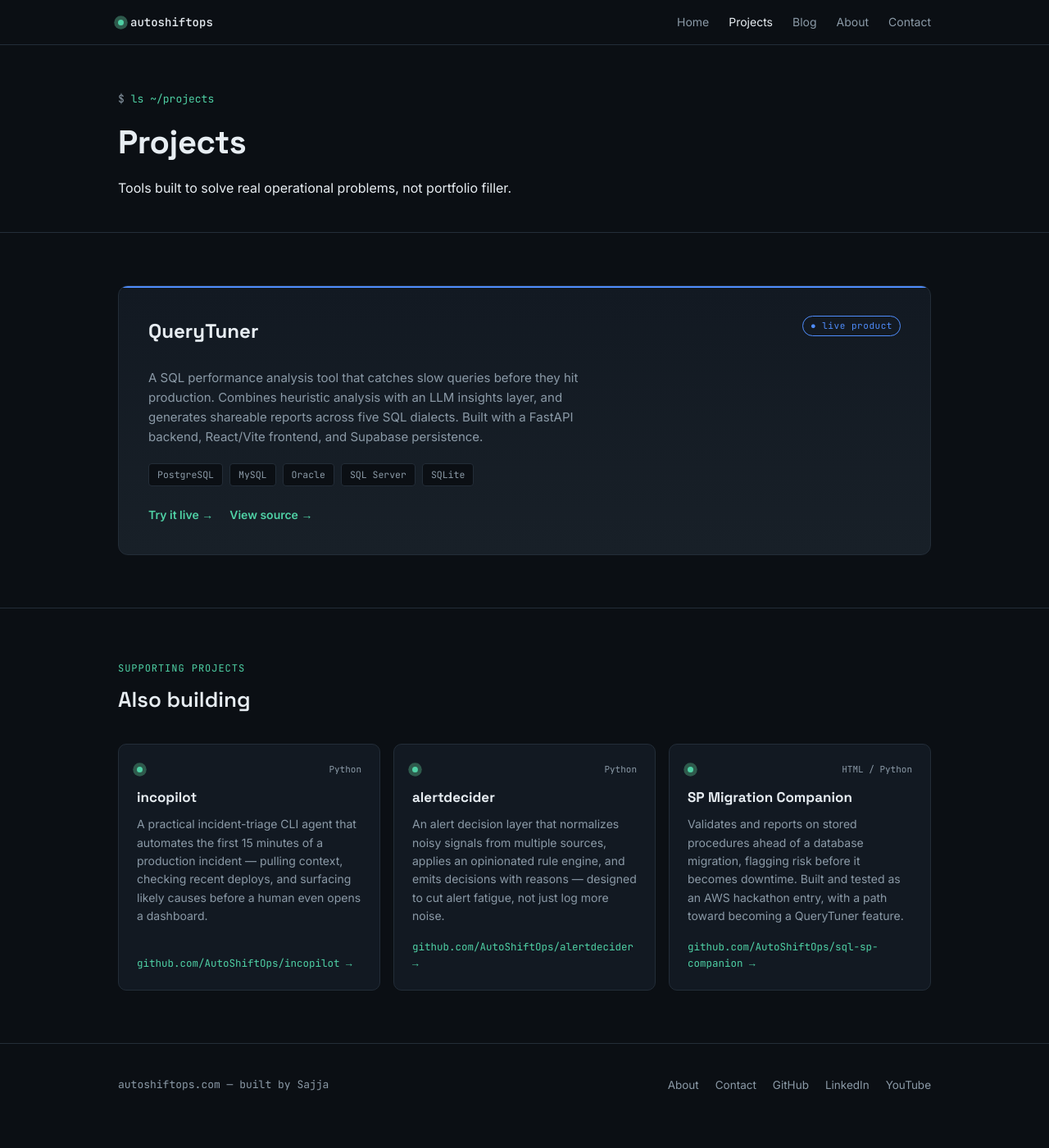
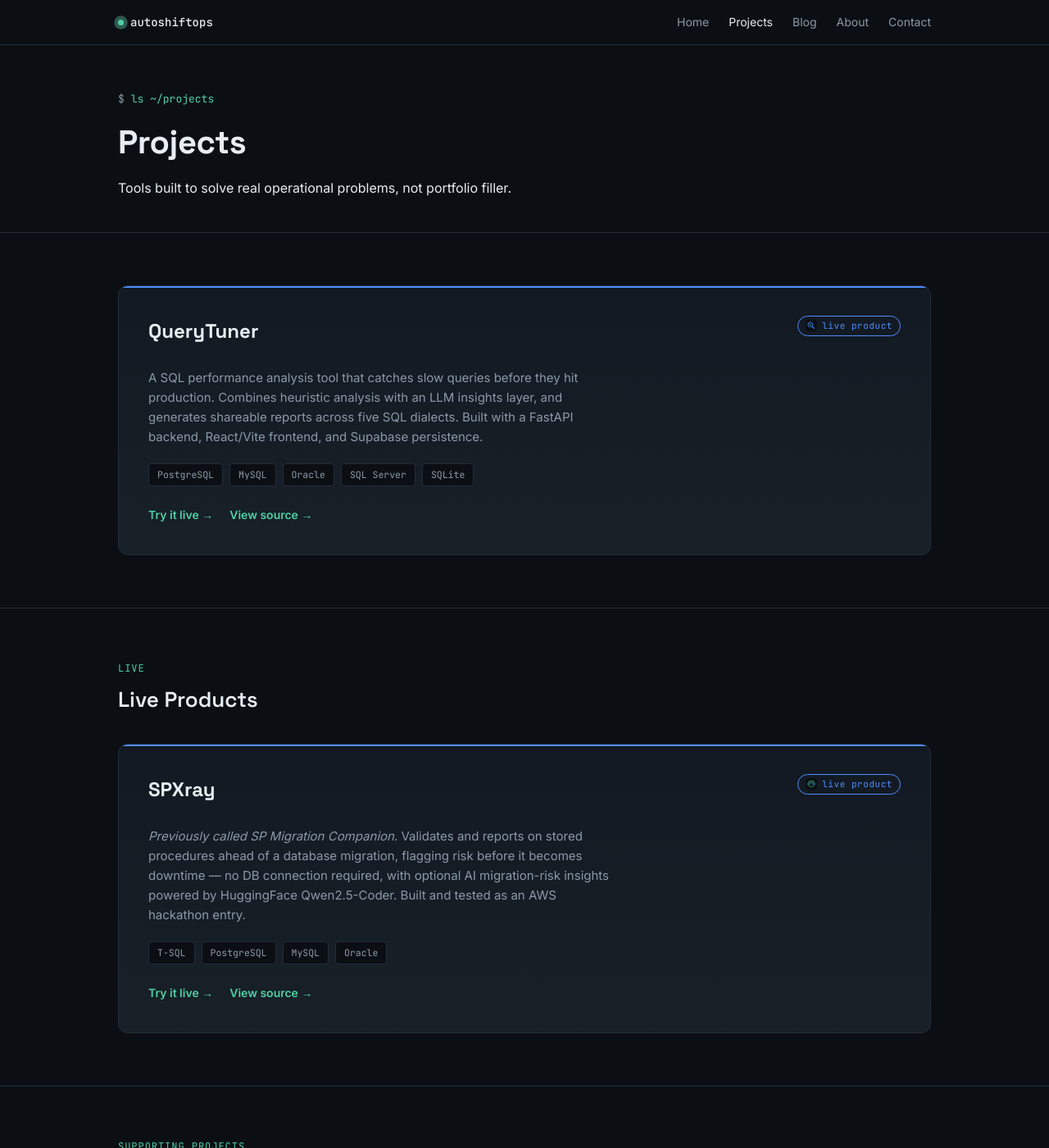
Before and after one commit to AutoShiftOps/autoshiftops.github.io, a Jekyll site: the page built from projects.md, in a window 1280 px wide and 1400 px high. Shown: the whole window at 82% size. Built offline with Jekyll 4.4.1, drawn with Linux system fonts in a browser that asks for light colours.

Commit message:
Add QueryTuner/SPXray marks and rebrand SP Migration Companion to SPXray
Wire product logo marks into the flagship tag pills on the homepage and
projects page, and promote SPXray to a full flagship card on the projects
page matching QueryTuner's treatment.

```diff
--- a/assets/css/main.css
+++ b/assets/css/main.css
@@ -145,7 +145,9 @@ section{ padding:64px 0; border-bottom:1px solid var(--border); }
 .tag-flagship{
   font-family:var(--font-mono); font-size:11px; color:var(--accent-blue);
   border:1px solid var(--accent-blue); padding:3px 9px; border-radius:20px; letter-spacing:.05em;
+  display:inline-flex; align-items:center; gap:6px;
 }
+.tag-icon{ width:14px; height:14px; border-radius:4px; display:block; }
 .flagship h3{ font-family:var(--font-display); font-size:24px; margin-bottom:10px; }
 .flagship p{ color:var(--text-dim); font-size:15px; max-width:60ch; margin-bottom:20px; }
 .dialects{ display:flex; flex-wrap:wrap; gap:8px; margin-bottom:24px; }
--- a/projects.md
+++ b/projects.md
@@ -17,7 +17,7 @@ description: QueryTuner and the supporting tools Sajja is building for AI-powere
     <div class="flagship">
       <div class="flagship-top">
         <h3>QueryTuner</h3>
-        <span class="tag-flagship">&#9679; live product</span>
+        <span class="tag-flagship"><img src="{{ '/assets/images/logos/querytuner-mark.svg' | relative_url }}" alt="" class="tag-icon"> live product</span>
       </div>
       <p>A SQL performance analysis tool that catches slow queries before they hit production. Combines heuristic analysis with an LLM insights layer, and generates shareable reports across five SQL dialects. Built with a FastAPI backend, React/Vite frontend, and Supabase persistence.</p>
       <div class="dialects">
@@ -26,6 +26,29 @@ description: QueryTuner and the supporting tools Sajja is building for AI-powere
       <div class="flagship-links">
         <a href="{{ site.social.querytuner }}" target="_blank" rel="noopener">Try it live &rarr;</a>
         <a href="{{ site.social.github_org }}/sql-query-analyzer" target="_blank" rel="noopener">View source &rarr;</a>
+      </div>
+    </div>
+  </div>
+</section>
+
+<section>
+  <div class="wrap">
+    <div class="section-head">
+      <span class="label">Live</span>
+      <h2>Live Products</h2>
+    </div>
+    <div class="flagship">
+      <div class="flagship-top">
+        <h3>SPXray</h3>
+        <span class="tag-flagship"><img src="{{ '/assets/images/logos/spxray-mark.svg' | relative_url }}" alt="" class="tag-icon"> live product</span>
+      </div>
+      <p><em>Previously called SP Migration Companion.</em> Validates and reports on stored procedures ahead of a database migration, flagging risk before it becomes downtime &mdash; no DB connection required, with optional AI migration-risk insights powered by HuggingFace Qwen2.5-Coder. Built and tested as an AWS hackathon entry.</p>
+      <div class="dialects">
+        <span>T-SQL</span><span>PostgreSQL</span><span>MySQL</span><span>Oracle</span>
+      </div>
+      <div class="flagship-links">
+        <a href="https://spxray.vercel.app" target="_blank" rel="noopener">Try it live &rarr;</a>
+        <a href="https://github.com/AutoShiftOps/spxray" target="_blank" rel="noopener">View source &rarr;</a>
       </div>
     </div>
   </div>
@@ -50,12 +73,6 @@ description: QueryTuner and the supporting tools Sajja is building for AI-powere
         <p>An alert decision layer that normalizes noisy signals from multiple sources, applies an opinionated rule engine, and emits decisions with reasons — designed to cut alert fatigue, not just log more noise.</p>
         <a class="repo-link" href="{{ site.social.github_org }}/alertdecider" target="_blank" rel="noopener">github.com/AutoShiftOps/alertdecider &rarr;</a>
       </div>
-      <div class="card">
-        <div class="card-top"><span class="dot"></span><span class="lang">HTML / Python</span></div>
-        <h4>SP Migration Companion</h4>
-        <p>Validates and reports on stored procedures ahead of a database migration, flagging risk before it becomes downtime. Built and tested as an AWS hackathon entry, with a path toward becoming a QueryTuner feature.</p>
-        <a class="repo-link" href="{{ site.social.github_org }}/sql-sp-companion" target="_blank" rel="noopener">github.com/AutoShiftOps/sql-sp-companion &rarr;</a>
-      </div>
     </div>
   </div>
 </section>
```
Also changed, not shown: index.html (+4 -4 lines), assets/images/logos/querytuner-mark.svg (added), assets/images/logos/spxray-mark.svg (added).
